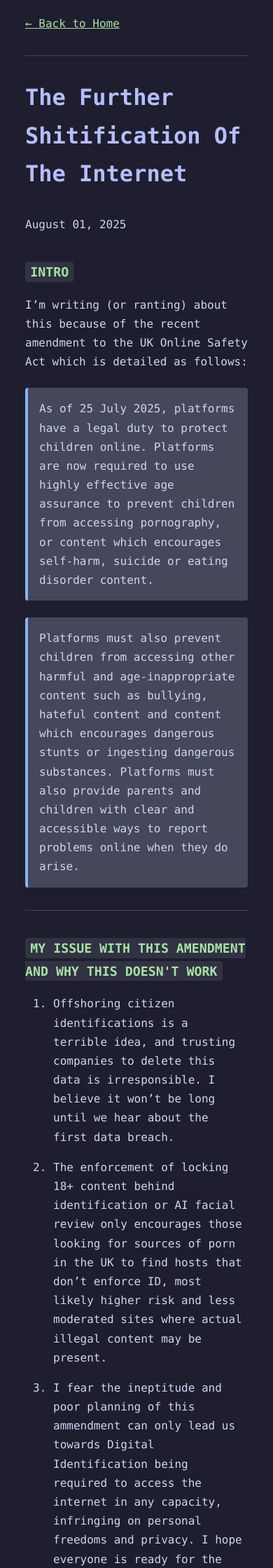
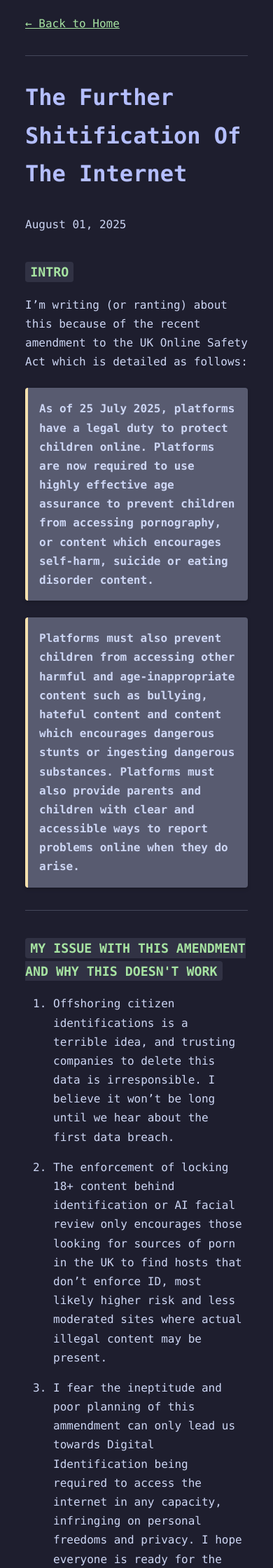
Before and after one commit to thebluenowhere/thebluenowhere.github.io, a Jekyll site: the page built from _posts/2025-08-01-digital-privacy.md, in a window 390 px wide. Shown: the top 2240 px of the page at 70% size. Built offline with Jekyll 4.4.1, drawn with Linux system fonts in a browser that asks for light colours.

Commit message:
css tweak

```diff
--- a/assets/css/main.css
+++ b/assets/css/main.css
@@ -162,11 +162,15 @@ article {
   }
   /* Highlighted Block */
 .highlighted-block {
-  background-color: var(--ctp-surface1);
+  background-color: var(--ctp-surface2); /* Change to a lighter surface for better contrast */
   color: var(--ctp-text);
-  border-left: 4px solid var(--ctp-blue);
+  border-left: 4px solid var(--ctp-yellow); /* Use a brighter color for the border */
   padding: 1em;
   border-radius: 4px;
   margin: 1.5em 0;
+  font-weight: bold; /* Make the text bold for emphasis */
+  box-shadow: 0 2px 5px rgba(0, 0, 0, 0.2); /* Add a subtle shadow for depth */
+}
+
 }
 }
```
